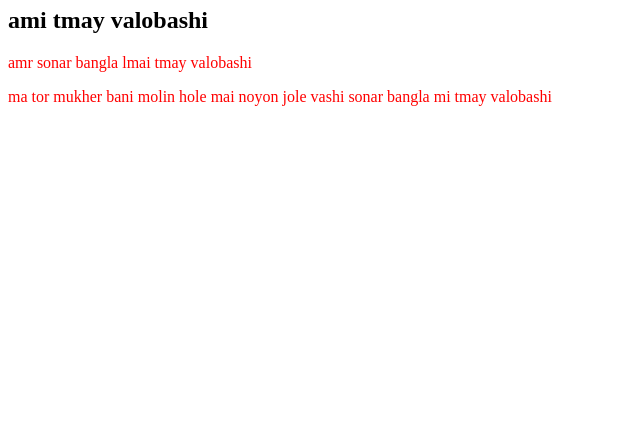
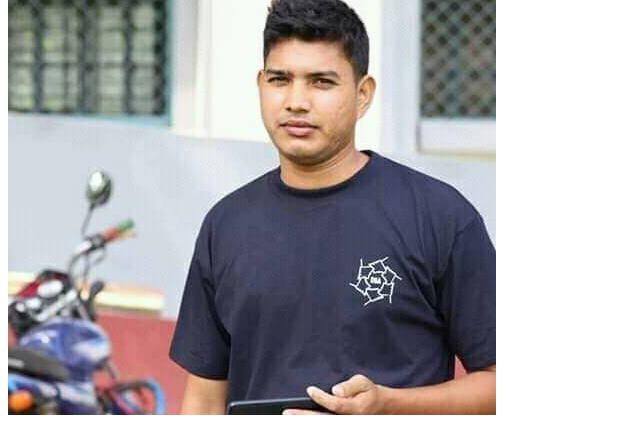
Before and after one commit to mdarshadulhaque/my-fifth-repo, a plain HTML site: page index.html in a window 1280 px wide. Shown: the part 73-507 px from the top of the page, without its empty margins (0-640 px from the left). Drawn offline with Linux system fonts and the light colour scheme.

Commit message:
pic added

```diff
--- a/index.html
+++ b/index.html
@@ -8,6 +8,7 @@
     <link rel="stylesheet" href="style.css">
 </head>
 <body>
+  <img src="269783875_288523383333264_7329793076827875094_n.jpg" alt="">
   <h1>amr sonar bangla </h1>
   <h2>ami tmay valobashi</h2>
   <p>amr sonar bangla lmai tmay valobashi</p>
```
Also changed, not shown: 269783875_288523383333264_7329793076827875094_n.jpg (added).
